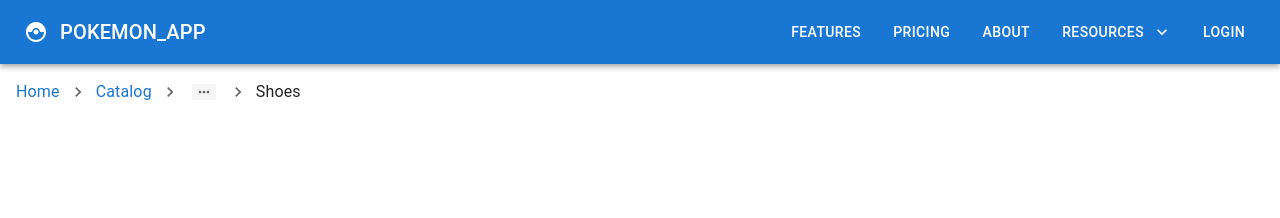
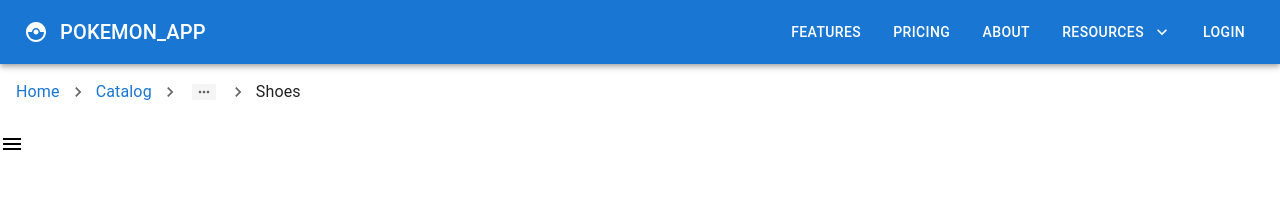
Before and after one commit to Narotam-Mishra/material-ui-learning, a React (Vite) app: page / in a window 1280 px wide. Shown: the top 218 px of the page. Built offline with nearby package versions, Linux system fonts and the light colour scheme.

Commit message:
mui-learning_1.22_Drawer

```diff
--- a/src/App.tsx
+++ b/src/App.tsx
@@ -1,6 +1,7 @@
 
 import './App.css'
 import MUIBreadcrumbs from './components/MUIBreadcrumbs'
+import MUIDrawer from './components/MUIDrawer'
 // import MUILink from './components/MUILink'
 import MUINavbar from './components/MUINavbar'
 // import MUIImageList from './components/MUIImageList'
@@ -37,6 +38,7 @@
      <MUINavbar />
      {/* <MUILink /> */}
      <MUIBreadcrumbs />
+     <MUIDrawer />
     </div>
   )
 }
--- /dev/null
+++ b/src/components/MUIDrawer.tsx
@@ -0,0 +1,28 @@
+import { Box, Drawer, Typography, IconButton } from "@mui/material"
+import { useState } from "react"
+import MenuIcon from '@mui/icons-material/Menu'
+
+const MUIDrawer = () => {
+  const[isDrawerOpen, setIsDrawerOpen] = useState(false);
+
+  return (
+    <>
+    <IconButton size="large" edge='start' color="inherit" aria-label="logo" onClick={() => setIsDrawerOpen(true)}>
+        <MenuIcon />
+    </IconButton>
+      <Drawer
+        anchor="left"
+        open={isDrawerOpen}
+        onClose={() => setIsDrawerOpen(false)}
+      >
+        <Box p={2} width={"250px"} textAlign={"center"} role="presentation">
+          <Typography variant="h6" component={"div"}>
+            Side Panel
+          </Typography>
+        </Box>
+      </Drawer>
+    </>
+  );
+}
+
+export default MUIDrawer
```
Also changed, not shown: ReadMe.txt.
